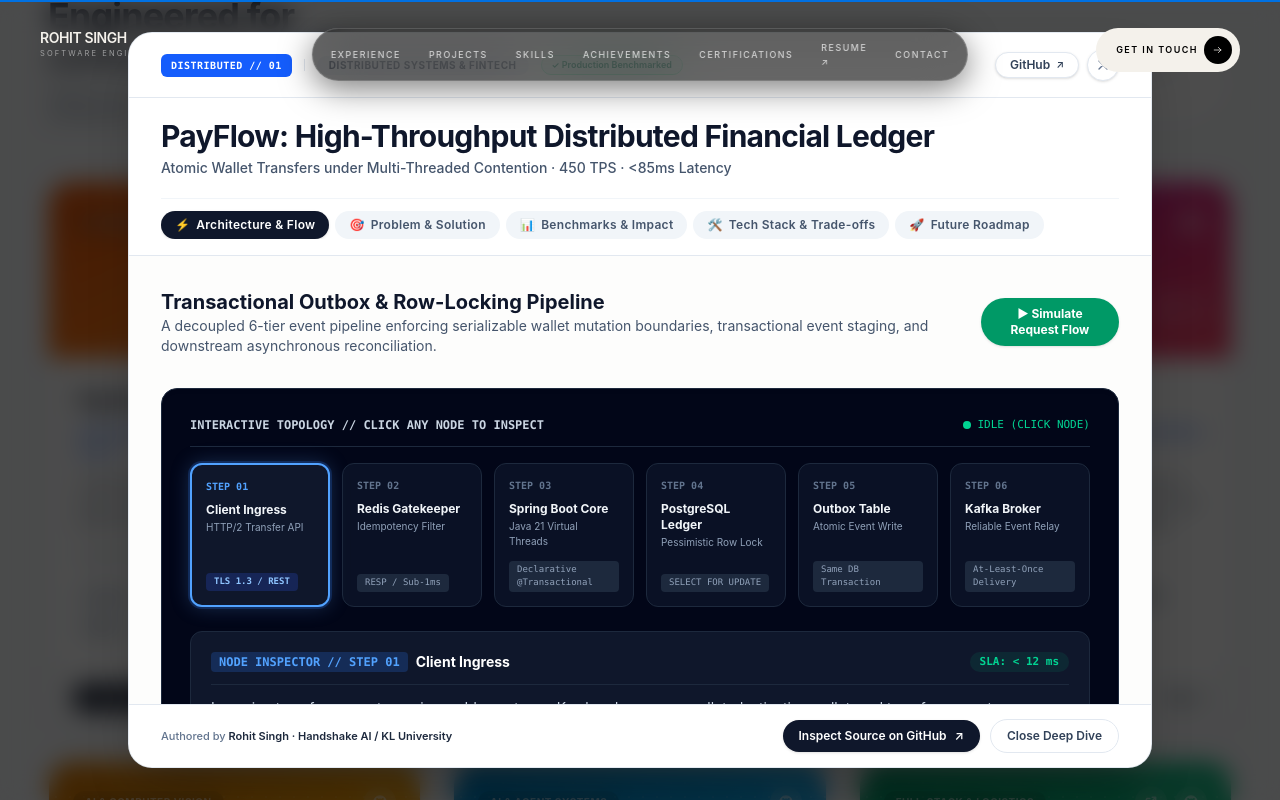
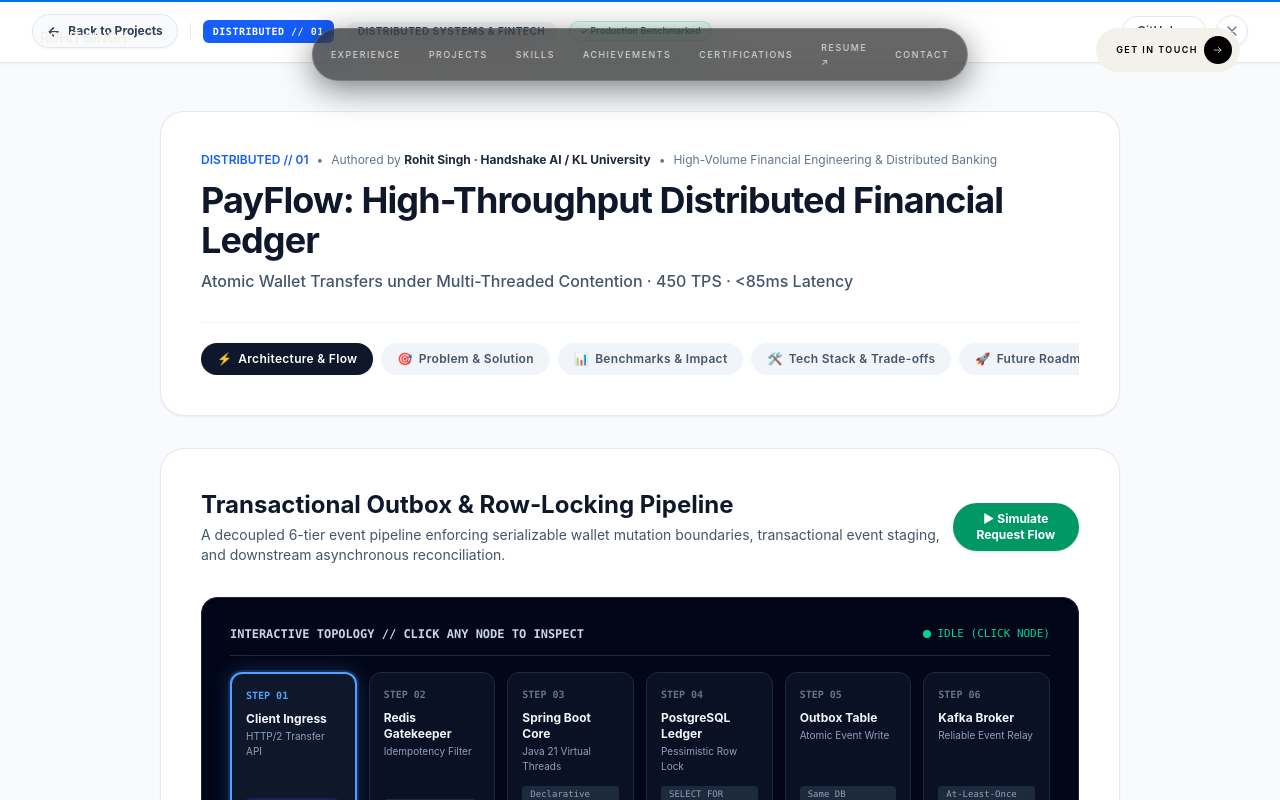
Before and after one commit to 25Rohit25/ROHIT_SINGH_PORTFOLIO, a Next.js app: page / in a window 1280 px wide. Both pictures are taken after a click on the button "PayFlow". Shown: the part 5871-6671 px from the top of the page. Built offline with nearby package versions, Linux system fonts and the light colour scheme; a web font is replaced by a local one.

Commit message:
fix(modal): convert deep-dive into full-screen view with z-9999 to prevent header overlap

```diff
--- a/components/projects/project-modal.tsx
+++ b/components/projects/project-modal.tsx
@@ -68,32 +68,29 @@ export default function ProjectModal({ project, onClose }: ProjectModalProps) {
 
   return (
     <AnimatePresence>
-      <div className="fixed inset-0 z-50 flex items-center justify-center p-3 sm:p-5 md:p-8">
-        {/* Backdrop blur */}
       <motion.div
-          initial={{ opacity: 0 }}
-          animate={{ opacity: 1 }}
-          exit={{ opacity: 0 }}
+        initial={{ opacity: 0, y: 24 }}
+        animate={{ opacity: 1, y: 0 }}
+        exit={{ opacity: 0, y: 24 }}
+        transition={{ duration: 0.25, ease: [0.16, 1, 0.3, 1] }}
+        className="fixed inset-0 z-[9999] overflow-y-auto bg-[#f8fafc] text-slate-900"
+      >
+        {/* Sticky Top Navigation Bar */}
+        <header className="sticky top-0 z-50 flex items-center justify-between border-b border-slate-200/90 bg-white/95 px-4 py-3 backdrop-blur-md sm:px-8 sm:py-3.5 shadow-xs">
+          <div className="flex flex-wrap items-center gap-2 sm:gap-3">
+            <button
+              type="button"
               onClick={onClose}
-          className="fixed inset-0 bg-black/70 backdrop-blur-md transition-opacity"
-        />
-
-        {/* Modal Container */}
-        <motion.div
-          initial={{ opacity: 0, scale: 0.97, y: 16 }}
-          animate={{ opacity: 1, scale: 1, y: 0 }}
-          exit={{ opacity: 0, scale: 0.97, y: 16 }}
-          transition={{ type: "spring", damping: 30, stiffness: 350 }}
-          className="relative z-10 flex max-h-[92vh] w-full max-w-5xl flex-col overflow-hidden rounded-2xl border border-slate-200/90 bg-[#fdfdfc] shadow-2xl md:rounded-3xl"
+              className="inline-flex items-center gap-2 rounded-full border border-slate-200 bg-slate-50 px-3.5 py-1.5 text-xs font-bold text-slate-700 shadow-xs transition-all hover:bg-slate-100 hover:text-slate-900 cursor-pointer"
             >
-          {/* Top Bar */}
-          <div className="flex shrink-0 items-center justify-between border-b border-slate-200 bg-white px-5 py-3.5 sm:px-8 sm:py-4">
-            <div className="flex flex-wrap items-center gap-2 sm:gap-3">
+              <span className="text-sm">←</span>
+              <span>Back to Projects</span>
+            </button>
+            <span className="hidden h-4 w-px bg-slate-200 sm:inline-block" />
             <span className="rounded-md bg-blue-600 px-2.5 py-1 font-mono text-[10px] font-bold text-white tracking-wider">
               {project.specId}
             </span>
-              <span className="hidden h-3 w-px bg-slate-200 sm:inline-block" />
-              <span className="rounded-full bg-slate-100 px-3 py-0.5 text-[10px] font-bold uppercase tracking-wider text-slate-700">
+            <span className="hidden rounded-full bg-slate-100 px-3 py-0.5 text-[10px] font-bold uppercase tracking-wider text-slate-700 sm:inline-block">
               {project.categoryBadge}
             </span>
             <span className="hidden rounded-full border border-emerald-200 bg-emerald-50 px-2.5 py-0.5 text-[9px] font-semibold text-emerald-700 md:inline-block">
@@ -101,12 +98,12 @@ export default function ProjectModal({ project, onClose }: ProjectModalProps) {
             </span>
           </div>
 
-            <div className="flex items-center gap-2">
+          <div className="flex items-center gap-2.5">
             <a
               href={project.githubUrl}
               target="_blank"
               rel="noreferrer"
-                className="inline-flex items-center gap-1.5 rounded-full border border-slate-200 bg-white px-3.5 py-1 text-xs font-semibold text-slate-700 shadow-sm transition-colors hover:border-slate-300 hover:bg-slate-50 hover:text-slate-900"
+              className="inline-flex items-center gap-1.5 rounded-full border border-slate-200 bg-white px-3.5 py-1.5 text-xs font-semibold text-slate-700 shadow-xs transition-colors hover:border-slate-300 hover:bg-slate-50 hover:text-slate-900"
             >
               <span>GitHub</span>
               <span className="text-[10px]">↗</span>
@@ -117,7 +114,7 @@ export default function ProjectModal({ project, onClose }: ProjectModalProps) {
                 href={project.liveUrl}
                 target="_blank"
                 rel="noreferrer"
-                  className="hidden items-center gap-1.5 rounded-full bg-blue-600 px-3.5 py-1 text-xs font-semibold text-white shadow-sm transition-all hover:bg-blue-700 sm:inline-flex"
+                className="hidden items-center gap-1.5 rounded-full bg-blue-600 px-4 py-1.5 text-xs font-semibold text-white shadow-xs transition-all hover:bg-blue-700 sm:inline-flex"
               >
                 <span>Live Demo</span>
                 <span className="text-[10px]">↗</span>
@@ -127,27 +124,38 @@ export default function ProjectModal({ project, onClose }: ProjectModalProps) {
             <button
               type="button"
               onClick={onClose}
-                className="flex h-8 w-8 items-center justify-center rounded-full border border-slate-200 bg-white text-slate-500 shadow-sm transition-colors hover:bg-slate-100 hover:text-slate-900"
-                aria-label="Close modal"
+              className="flex h-8 w-8 items-center justify-center rounded-full border border-slate-200 bg-white text-slate-500 shadow-xs transition-colors hover:bg-slate-100 hover:text-slate-900 cursor-pointer"
+              aria-label="Close"
+              title="Close (Esc)"
             >
               <svg className="h-4 w-4" fill="none" viewBox="0 0 24 24" stroke="currentColor">
                 <path strokeLinecap="round" strokeLinejoin="round" strokeWidth={2} d="M6 18L18 6M6 6l12 12" />
               </svg>
             </button>
           </div>
+        </header>
+
+        {/* Full Page Content Container */}
+        <main className="mx-auto max-w-5xl px-4 py-8 sm:px-8 sm:py-10 md:py-12">
+          {/* Project Title & Category Card */}
+          <div className="rounded-3xl border border-slate-200/90 bg-white p-6 sm:p-8 md:p-10 shadow-xs">
+            <div className="flex flex-wrap items-center gap-2 text-xs text-slate-500">
+              <span className="font-semibold text-blue-600">{project.specId}</span>
+              <span>•</span>
+              <span>Authored by <strong className="text-slate-800">{project.authorship}</strong></span>
+              <span>•</span>
+              <span>{project.aim.targetDomain}</span>
             </div>
 
-          {/* Project Title Header */}
-          <div className="border-b border-slate-200 bg-white px-5 pt-5 pb-4 sm:px-8">
-            <h1 className="text-xl font-bold tracking-tight text-slate-900 sm:text-2xl md:text-3xl">
+            <h1 className="mt-3 text-2xl font-bold tracking-tight text-slate-900 sm:text-3xl md:text-4xl">
               {project.title}
             </h1>
-            <p className="mt-1 text-xs font-medium text-slate-600 sm:text-sm">
+            <p className="mt-2 text-sm font-medium text-slate-600 sm:text-base leading-relaxed">
               {project.subtitle}
             </p>
 
             {/* Interactive Section Switcher Tabs */}
-            <div className="mt-5 flex gap-1.5 overflow-x-auto border-t border-slate-100 pt-3 scrollbar-none">
+            <div className="mt-7 flex gap-2 overflow-x-auto border-t border-slate-100 pt-5 scrollbar-none">
               {tabs.map((tab) => {
                 const isActive = activeTab === tab.id;
                 return (
@@ -155,7 +163,7 @@ export default function ProjectModal({ project, onClose }: ProjectModalProps) {
                     key={tab.id}
                     type="button"
                     onClick={() => setActiveTab(tab.id)}
-                    className={`relative shrink-0 rounded-full px-3.5 py-1.5 text-xs font-semibold tracking-wide transition-all cursor-pointer ${
+                    className={`relative shrink-0 rounded-full px-4 py-2 text-xs font-semibold tracking-wide transition-all cursor-pointer ${
                       isActive
                         ? "bg-slate-900 text-white shadow-sm"
                         : "bg-slate-100 text-slate-600 hover:bg-slate-200/80 hover:text-slate-900"
@@ -169,18 +177,18 @@ export default function ProjectModal({ project, onClose }: ProjectModalProps) {
             </div>
           </div>
 
-          {/* Scrollable Main Content Area */}
-          <div className="overflow-y-auto px-5 py-6 sm:px-8 sm:py-8">
+          {/* Section Body Card */}
+          <div className="mt-8 rounded-3xl border border-slate-200/90 bg-white p-6 sm:p-8 md:p-10 shadow-xs">
             {/* TAB 1: ARCHITECTURE & INTERACTIVE FLOW SIMULATOR */}
             {activeTab === "architecture" && (
               <div className="space-y-8">
-                {/* Interactive Simulator Header */}
+                {/* Simulator Header & Controls */}
                 <div className="flex flex-col justify-between gap-3 sm:flex-row sm:items-center">
                   <div>
-                    <h2 className="text-lg font-bold text-slate-900 sm:text-xl">
+                    <h2 className="text-xl font-bold text-slate-900 sm:text-2xl">
                       {project.architecture.diagramType}
                     </h2>
-                    <p className="text-xs text-slate-600 sm:text-sm">
+                    <p className="mt-1 text-xs text-slate-600 sm:text-sm">
                       {project.architecture.summary}
                     </p>
                   </div>
@@ -213,7 +221,7 @@ export default function ProjectModal({ project, onClose }: ProjectModalProps) {
                     </span>
                   </div>
 
-                  {/* Node Grid with Connecting Arrows */}
+                  {/* Node Grid */}
                   <div className="grid grid-cols-2 gap-3 sm:grid-cols-3 lg:grid-cols-6">
                     {project.architecture.pipeline.map((node, index) => {
                       const isSelected = activeNodeIndex === index;
@@ -291,7 +299,7 @@ export default function ProjectModal({ project, onClose }: ProjectModalProps) {
                       {activeNode.description}
                     </p>
 
-                    {/* Code / Payload Example if available */}
+                    {/* Code / Payload Example */}
                     {activeNode.payloadExample && (
                       <div className="mt-4">
                         <div className="flex items-center justify-between rounded-t-lg bg-slate-950 px-3.5 py-1.5 text-[10px] font-mono text-slate-400">
@@ -312,16 +320,16 @@ export default function ProjectModal({ project, onClose }: ProjectModalProps) {
                   </div>
                 </div>
 
-                {/* Key Architectural Mechanisms & Invariants */}
+                {/* Key Architectural Invariants */}
                 <div>
-                  <h3 className="text-base font-bold text-slate-900">
+                  <h3 className="text-lg font-bold text-slate-900">
                     Key Architectural Invariants &amp; Algorithms
                   </h3>
                   <div className="mt-4 space-y-4">
                     {project.architecture.keyMechanisms.map((mech) => (
                       <div
                         key={mech.title}
-                        className="rounded-2xl border border-slate-200 bg-white p-5 shadow-sm"
+                        className="rounded-2xl border border-slate-200 bg-white p-5 shadow-xs"
                       >
                         <h4 className="text-sm font-bold text-slate-900">
                           {mech.title}
@@ -362,7 +370,7 @@ export default function ProjectModal({ project, onClose }: ProjectModalProps) {
 
                 {/* The Real-World Bottleneck */}
                 <div>
-                  <h3 className="text-base font-bold text-slate-900">
+                  <h3 className="text-lg font-bold text-slate-900">
                     The Problem &amp; The Danger of Naive Approaches
                   </h3>
                   <p className="mt-2 text-sm leading-relaxed text-slate-600 sm:text-[15px]">
@@ -398,7 +406,7 @@ export default function ProjectModal({ project, onClose }: ProjectModalProps) {
             {activeTab === "benchmarks" && (
               <div className="space-y-8">
                 <div>
-                  <h3 className="text-base font-bold text-slate-900">
+                  <h3 className="text-lg font-bold text-slate-900">
                     Measured Production Benchmarks &amp; Performance
                   </h3>
                   <p className="mt-1 text-sm text-slate-600">
@@ -410,7 +418,7 @@ export default function ProjectModal({ project, onClose }: ProjectModalProps) {
                     {project.benefits.metrics.map((m) => (
                       <div
                         key={m.label}
-                        className="rounded-2xl border border-slate-200 bg-white p-5 text-center shadow-sm"
+                        className="rounded-2xl border border-slate-200 bg-white p-5 text-center shadow-xs"
                       >
                         <div className="font-mono text-2xl font-bold tracking-tight text-slate-900 sm:text-3xl">
                           {m.value}
@@ -447,7 +455,7 @@ export default function ProjectModal({ project, onClose }: ProjectModalProps) {
             {activeTab === "stack" && (
               <div className="space-y-6">
                 <div>
-                  <h3 className="text-base font-bold text-slate-900">
+                  <h3 className="text-lg font-bold text-slate-900">
                     Tech Stack Selection &amp; Architectural Trade-offs
                   </h3>
                   <p className="mt-1 text-sm text-slate-600">
@@ -455,7 +463,7 @@ export default function ProjectModal({ project, onClose }: ProjectModalProps) {
                   </p>
                 </div>
 
-                <div className="overflow-hidden rounded-2xl border border-slate-200 bg-white shadow-sm">
+                <div className="overflow-hidden rounded-2xl border border-slate-200 bg-white shadow-xs">
                   <table className="w-full text-left text-xs sm:text-sm">
                     <thead className="border-b border-slate-200 bg-slate-50 text-[11px] font-bold uppercase tracking-wider text-slate-500">
                       <tr>
@@ -473,7 +481,7 @@ export default function ProjectModal({ project, onClose }: ProjectModalProps) {
                           <td className="px-5 py-3.5 text-slate-600 font-medium">
                             {item.role}
                           </td>
-                          <td className="px-5 py-3.5 text-xs text-slate-600">
+                          <td className="px-5 py-3.5 text-xs text-slate-600 leading-relaxed">
                             {item.rationale}
                           </td>
                         </tr>
@@ -488,7 +496,7 @@ export default function ProjectModal({ project, onClose }: ProjectModalProps) {
             {activeTab === "roadmap" && (
               <div className="space-y-6">
                 <div>
-                  <h3 className="text-base font-bold text-slate-900">
+                  <h3 className="text-lg font-bold text-slate-900">
                     Future Scalability &amp; Engineering Roadmap
                   </h3>
                   <p className="mt-1 text-sm text-slate-600">
@@ -500,9 +508,9 @@ export default function ProjectModal({ project, onClose }: ProjectModalProps) {
                   {project.roadmap.map((road) => (
                     <div
                       key={road.phase}
-                      className="flex flex-col gap-2 rounded-2xl border border-slate-200 bg-white p-5 sm:flex-row sm:items-start sm:gap-6 shadow-sm"
+                      className="flex flex-col gap-2 rounded-2xl border border-slate-200 bg-white p-5 sm:flex-row sm:items-start sm:gap-6 shadow-xs"
                     >
-                      <span className="w-24 shrink-0 rounded-md bg-slate-900 px-2.5 py-1 text-center font-mono text-xs font-bold text-white">
+                      <span className="w-28 shrink-0 rounded-md bg-slate-900 px-2.5 py-1 text-center font-mono text-xs font-bold text-white">
                         {road.phase}
                       </span>
                       <div>
@@ -520,18 +528,18 @@ export default function ProjectModal({ project, onClose }: ProjectModalProps) {
             )}
           </div>
 
-          {/* Bottom Footer Actions */}
-          <div className="flex shrink-0 items-center justify-between border-t border-slate-200 bg-white px-5 py-3.5 sm:px-8">
-            <span className="text-[11px] font-medium text-slate-500">
-              Authored by <span className="font-semibold text-slate-800">{project.authorship}</span>
+          {/* Bottom Action Footer */}
+          <div className="mt-8 mb-12 flex flex-col items-center justify-between gap-4 rounded-2xl border border-slate-200 bg-white p-5 sm:flex-row shadow-xs">
+            <span className="text-xs text-slate-500">
+              System Specification: <strong className="text-slate-800">{project.specId}</strong> · All tests passing
             </span>
 
-            <div className="flex items-center gap-2.5">
+            <div className="flex items-center gap-3">
               <a
                 href={project.githubUrl}
                 target="_blank"
                 rel="noreferrer"
-                className="inline-flex items-center gap-2 rounded-full bg-slate-900 px-4 py-2 text-xs font-semibold text-white shadow-sm transition-all hover:bg-black"
+                className="inline-flex items-center gap-2 rounded-full bg-slate-900 px-5 py-2.5 text-xs font-bold text-white shadow-sm transition-all hover:bg-black"
               >
                 <span>Inspect Source on GitHub</span>
                 <span className="text-xs">↗</span>
@@ -540,14 +548,14 @@ export default function ProjectModal({ project, onClose }: ProjectModalProps) {
               <button
                 type="button"
                 onClick={onClose}
-                className="rounded-full border border-slate-200 px-4 py-2 text-xs font-semibold text-slate-700 transition-colors hover:bg-slate-100 cursor-pointer"
+                className="rounded-full border border-slate-200 bg-white px-4 py-2.5 text-xs font-bold text-slate-700 transition-colors hover:bg-slate-50 cursor-pointer"
               >
-                Close Deep Dive
+                ← Return to Portfolio
               </button>
             </div>
           </div>
+        </main>
       </motion.div>
-      </div>
     </AnimatePresence>
   );
 }
```
Lines whose indentation alone changed are shown as unchanged.
